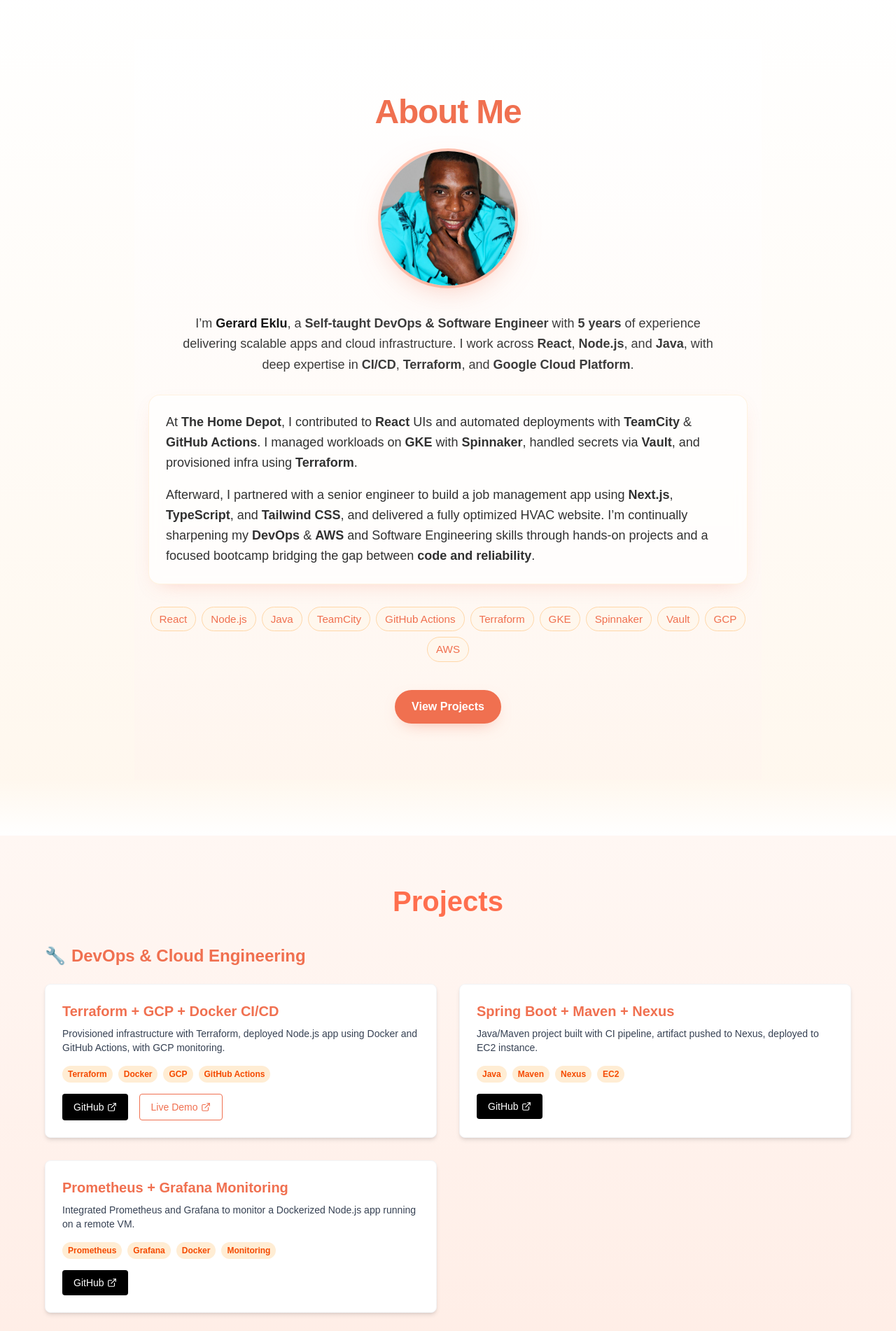
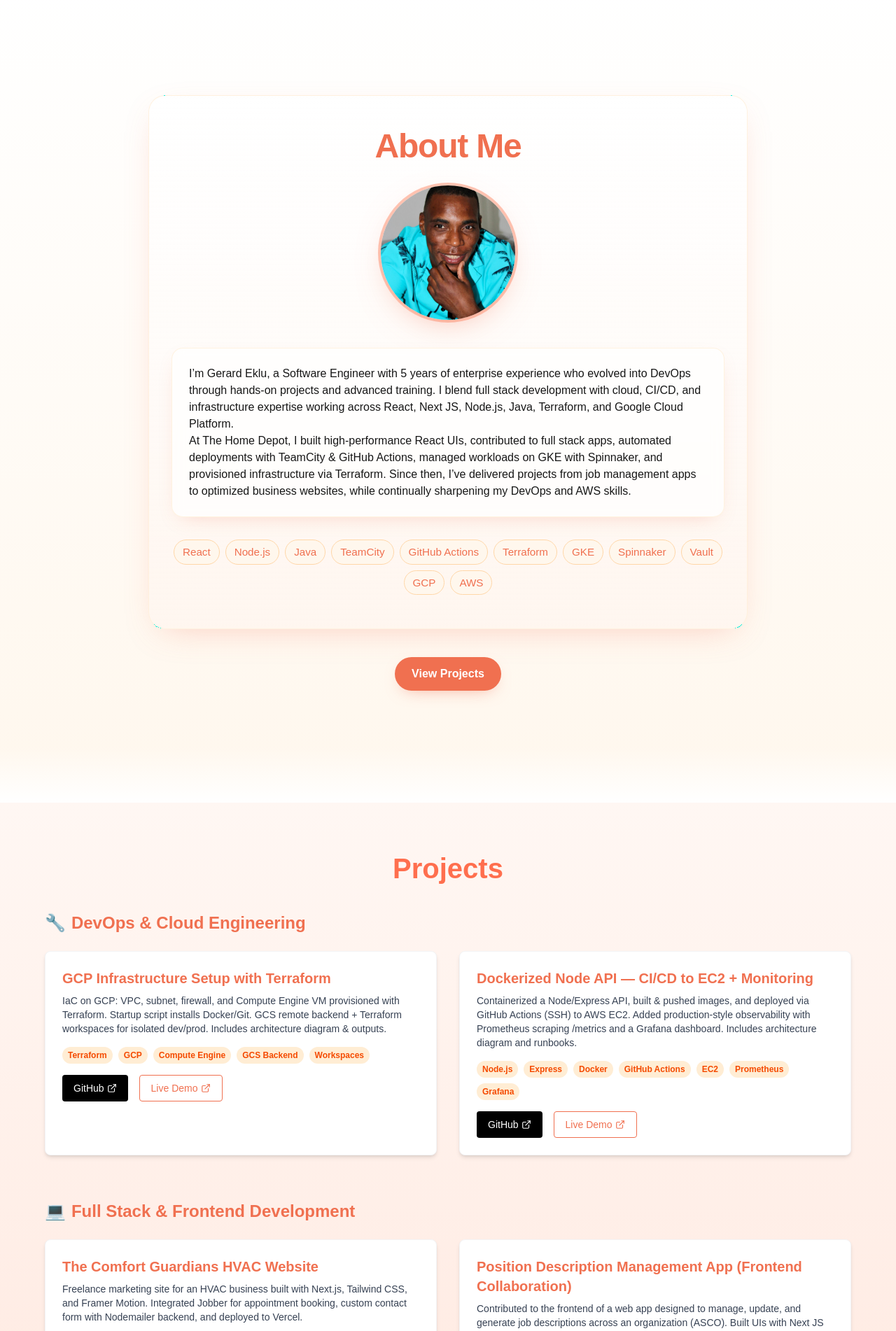
Before and after one commit to gerardinhoo/gerard-portfolio, a Next.js app: page / in a window 1280 px wide. Shown: the part 880-2782 px from the top of the page at 70% size. Built offline with nearby package versions, Linux system fonts and the light colour scheme.

Commit message:
UI updates

```diff
--- a/app/components/About.tsx
+++ b/app/components/About.tsx
@@ -5,11 +5,19 @@ import Image from 'next/image';
 
 export default function About() {
   return (
-    <section
-      id='about'
-      className='bg-[linear-gradient(180deg,#fff,rgba(255,244,238,.6))] py-16 sm:py-20'
+    <section id='about' className='py-16 sm:py-20'>
+      <div className='max-w-4xl mx-auto px-5'>
+        {/* ✅ Background wrapper from heading → tags */}
+        <div
+          className='
+            rounded-3xl
+            border border-orange-100/70
+            bg-[linear-gradient(180deg,#fff,rgba(255,244,238,.6))]
+            shadow-[0_15px_50px_-20px_rgba(240,112,80,0.35)]
+            px-5 sm:px-8 py-10 sm:py-12
+            text-center
+          '
         >
-      <div className='max-w-4xl mx-auto px-5 text-center'>
           {/* Title */}
           <h2 className='font-extrabold tracking-tight text-[#F07050] text-4xl sm:text-5xl mb-8'>
             About Me
@@ -26,57 +34,26 @@ export default function About() {
               priority
             />
           </div>
-
-        <p className='text-neutral-800/90 leading-relaxed text-base sm:text-lg max-w-3xl mx-auto'>
-          I’m{' '}
-          <span className='font-semibold text-neutral-900'>Gerard Eklu</span>, a
-          <span className='font-semibold'>
-            {' '}
-            Self-taught DevOps & Software Engineer
-          </span>{' '}
-          with
-          <span className='font-semibold'> 5 years</span> of experience
-          delivering scalable apps and cloud infrastructure. I work across{' '}
-          <span className='font-semibold'>React</span>,{' '}
-          <span className='font-semibold'>Node.js</span>, and
-          <span className='font-semibold'> Java</span>, with deep expertise in
-          <span className='font-semibold'> CI/CD</span>,{' '}
-          <span className='font-semibold'>Terraform</span>, and
-          <span className='font-semibold'> Google Cloud Platform</span>.
+          {/* Experience highlight (kept as inner card for contrast) */}
+          <div className='mt-6 sm:mt-7 text-left bg-white/70 backdrop-blur-sm rounded-2xl border border-orange-100/70 p-5 sm:p-6 shadow-[0_10px_30px_-15px_rgba(240,112,80,0.35)]'>
+            <p>
+              I’m Gerard Eklu, a Software Engineer with 5 years of enterprise
+              experience who evolved into DevOps through hands-on projects and
+              advanced training. I blend full stack development with cloud,
+              CI/CD, and infrastructure expertise working across React, Next JS,
+              Node.js, Java, Terraform, and Google Cloud Platform.
             </p>
-
-        {/* Experience highlight */}
-        <div className='mt-6 sm:mt-7 text-left bg-white/70 backdrop-blur-sm rounded-2xl border border-orange-100/70 p-5 sm:p-6 shadow-[0_10px_30px_-15px_rgba(240,112,80,0.35)]'>
-          <p className='text-neutral-800/95 leading-relaxed text-base sm:text-lg'>
-            At <span className='font-semibold'>The Home Depot</span>, I
-            contributed to
-            <span className='font-semibold'> React</span> UIs and automated
-            deployments with
-            <span className='font-semibold'> TeamCity</span> &{' '}
-            <span className='font-semibold'>GitHub Actions</span>. I managed
-            workloads on <span className='font-semibold'>GKE</span> with
-            <span className='font-semibold'> Spinnaker</span>, handled secrets
-            via
-            <span className='font-semibold'> Vault</span>, and provisioned infra
-            using
-            <span className='font-semibold'> Terraform</span>.
-          </p>
-          <p className='mt-4 text-neutral-800/95 leading-relaxed text-base sm:text-lg'>
-            Afterward, I partnered with a senior engineer to build a job
-            management app using
-            <span className='font-semibold'> Next.js</span>,{' '}
-            <span className='font-semibold'>TypeScript</span>, and
-            <span className='font-semibold'> Tailwind CSS</span>, and delivered
-            a fully optimized HVAC website. I’m continually sharpening my{' '}
-            <span className='font-semibold'>DevOps</span> &{' '}
-            <span className='font-semibold'>AWS</span> and Software Engineering
-            skills through hands-on projects and a focused bootcamp bridging the
-            gap between
-            <span className='font-semibold'> code and reliability</span>.
+            <p>
+              At The Home Depot, I built high-performance React UIs, contributed
+              to full stack apps, automated deployments with TeamCity & GitHub
+              Actions, managed workloads on GKE with Spinnaker, and provisioned
+              infrastructure via Terraform. Since then, I’ve delivered projects
+              from job management apps to optimized business websites, while
+              continually sharpening my DevOps and AWS skills.
             </p>
           </div>
 
-        {/* Quick skills badges (optional but nice) */}
+          {/* Tags (still inside the background wrapper) */}
           <div className='mt-7 sm:mt-8 flex flex-wrap justify-center gap-2'>
             {[
               'React',
@@ -99,9 +76,10 @@ export default function About() {
               </span>
             ))}
           </div>
+        </div>
 
-        {/* CTA (optional – keeps your current button style consistent) */}
-        <div className='mt-8 sm:mt-10'>
+        {/* CTA lives OUTSIDE the background wrapper */}
+        <div className='mt-8 sm:mt-10 text-center'>
           <a
             href='#projects'
             className='inline-flex items-center gap-2 rounded-full bg-[#F07050] text-white font-semibold px-6 py-3 hover:brightness-110 active:brightness-95 transition-shadow shadow-[0_8px_25px_-12px_rgba(240,112,80,0.65)]'
--- a/app/components/Footer.tsx
+++ b/app/components/Footer.tsx
@@ -1,52 +1,54 @@
-import Link from 'next/link';
+// components/Footer.tsx
 import { FaGithub, FaLinkedin, FaEnvelope } from 'react-icons/fa';
 
 export default function Footer() {
   const year = new Date().getFullYear();
 
   return (
-    <footer className='relative text-white'>
-      {/* subtle divider */}
-      <div className='h-[2px] w-full bg-gradient-to-r from-transparent via-white/25 to-transparent' />
+    <footer className='bg-[#F07050] text-white'>
+      <div className='max-w-6xl mx-auto px-6 py-10 text-center space-y-5'>
+        <div className='flex justify-center gap-4'>
+          {[
+            {
+              href: 'https://github.com/gerardinhoo',
+              label: 'GitHub',
+              Icon: FaGithub,
+            },
+            {
+              href: 'https://www.linkedin.com/in/gerard-eklu/',
+              label: 'LinkedIn',
+              Icon: FaLinkedin,
+            },
+            {
+              href: 'mailto:hello@yourdomain.com',
+              label: 'Email',
+              Icon: FaEnvelope,
+            },
+          ].map(({ href, label, Icon }) => (
+            <a
+              key={label}
+              href={href}
+              target='_blank'
+              rel='noopener noreferrer'
+              aria-label={label}
+              className='
+                inline-flex h-10 w-10 items-center justify-center rounded-full
+                bg-white/15 backdrop-blur
+                hover:bg-white/25 active:bg-white/20
+                transition ring-0 focus:outline-none focus-visible:ring-2 focus-visible:ring-white/70
+              '
+            >
+              <Icon className='text-white/95' />
+            </a>
+          ))}
+        </div>
 
-      {/* gradient footer */}
-      <div className='bg-gradient-to-r from-[#F07050] via-[#ea6a4d] to-[#F07050]'>
-        <div className='max-w-6xl mx-auto px-4 py-8 md:py-10'>
-          {/* Social row */}
-          <div className='flex items-center justify-center gap-6 mb-4'>
-            <Link
-              href='https://github.com/gerardinhoo'
-              target='_blank'
-              aria-label='GitHub'
-              className='rounded-full p-2 bg-white/10 hover:bg-white/20 transition-colors'
-            >
-              <FaGithub size={20} />
-            </Link>
-            <Link
-              href='https://linkedin.com/in//gerard-eklu-270422151/'
-              target='_blank'
-              aria-label='LinkedIn'
-              className='rounded-full p-2 bg-white/10 hover:bg-white/20 transition-colors'
-            >
-              <FaLinkedin size={20} />
-            </Link>
-            <Link
-              href='eklugerard018@gmail.com'
-              aria-label='Email'
-              className='rounded-full p-2 bg-white/10 hover:bg-white/20 transition-colors'
-            >
-              <FaEnvelope size={20} />
-            </Link>
-          </div>
-
-          {/* Copy + stack */}
-          <p className='text-center text-sm md:text-[15px] leading-relaxed'>
-            © {year} <span className='font-semibold'>Gerard Eku</span> Built
-            with <span className='font-semibold'>Next.js</span> |{' '}
-            <span className='font-semibold'>Tailwind CSS</span> |{' '}
-            <span className='font-semibold'>DevOps</span> 💻🚀
-          </p>
-        </div>
+        <p className='text-white/90'>
+          © {year} <strong>Gerard Eklu</strong>{' '}
+          <span className='text-white/80 text-sm'>
+            Built with Next.js & Tailwind CSS
+          </span>
+        </p>
       </div>
     </footer>
   );
--- a/app/components/Hero.tsx
+++ b/app/components/Hero.tsx
@@ -8,16 +8,41 @@ export default function Hero() {
       <ParticlesBackground />
       <div className='z-10 max-w-4xl mx-auto'>
         {/* Headline */}
-        <h2 className='text-3xl sm:text-4xl md:text-5xl lg:text-6xl font-extrabold mb-3 drop-shadow-lg uppercase tracking-wide'>
-          DevOps Engineer - Software Engineer - Freelance Web Developer
-        </h2>
+        <h1
+          className='
+    hidden md:flex flex-wrap items-center justify-center
+    gap-x-3 gap-y-2 font-extrabold text-white
+    md:text-[clamp(2rem,5vw,3.5rem)] [text-wrap:balance]
+    md:uppercase tracking-tight leading-tight
+  '
+        >
+          <span>DevOps Engineer</span>
+          <span className='opacity-70' />
+          <span>Full-Stack Engineer</span>
+          <span className='opacity-70' />
+          <span>Freelance Web Developer</span>
+        </h1>
+
+        {/* Mobile version (stacked) */}
+        <h1
+          className='
+    md:hidden font-extrabold text-white
+    text-3xl sm:text-4xl leading-[1.15] tracking-tight
+    [text-wrap:balance]
+  '
+        >
+          <span className='block'>DevOps Engineer</span>
+          <span className='block'>Full-Stack Engineer</span>
+          <span className='block'>Freelance Web Developer</span>
+        </h1>
 
         {/* Tagline */}
         <p className='text-base sm:text-lg md:text-xl lg:text-2xl font-medium text-white tracking-tight mb-10 max-w-3xl mx-auto'>
-          Self-Taught DevOps & Software Engineer | 5+ Years Building Scalable
-          Apps & Cloud Infrastructure From crafting sleek React UIs and
-          contributing across the full stack to automating infrastructure with
-          Terraform on GCP/AWS and delivering seamless CI/CD pipelines.
+          Self-taught engineer with 5+ years of experience delivering scalable
+          applications and cloud infrastructure. From building high-performance
+          React UIs to deploying automated, production-ready systems with
+          Terraform, Docker, and CI/CD pipelines on GCP/AWS — I bridge the gap
+          between code and cloud reliability.
         </p>
 
         {/* CTA */}
--- /dev/null
+++ b/app/components/Resume.tsx
@@ -0,0 +1,39 @@
+export default function Resume() {
+  return (
+    <section id='resume' className='scroll-mt-24 relative bg-orange-50'>
+      <div className='px-4 sm:px-6 py-16 sm:py-20 md:py-24 max-w-6xl mx-auto text-center'>
+        <h2 className='text-[clamp(2rem,6vw,3rem)] font-bold mb-6 text-[#F07050]'>
+          Resume
+        </h2>
+        <p className='text-gray-700 max-w-2xl mx-auto mb-8'>
+          Download my up-to-date resume highlighting my experience in full stack
+          development, DevOps, and cloud engineering.
+        </p>
+
+        <a
+          href='/resume.pdf'
+          target='_blank'
+          rel='noopener noreferrer'
+          className='inline-flex items-center gap-2 px-6 py-3 rounded-xl bg-[#F07050] hover:bg-[#d95d3f] transition text-white font-semibold shadow-md'
+        >
+          📄 View Resume
+        </a>
+      </div>
+
+      {/* Wave Divider */}
+      <div className='absolute bottom-0 left-0 w-full overflow-hidden leading-[0] rotate-180'>
+        <svg
+          className='relative block w-[calc(100%+1.3px)] h-16'
+          xmlns='http://www.w3.org/2000/svg'
+          preserveAspectRatio='none'
+          viewBox='0 0 1200 120'
+        >
+          <path
+            d='M321.39,56.44c58-10.79,114.16-30.13,172-41.86,82.39-16.72,168.19-17.73,250.45-.39C823.78,27,906.67,54.75,985.66,65.29c70.36,9.29,136.93,4.47,214.34-8.27v63H0V0C74.15,23.6,147.81,47.83,227,61.17,267.75,67.92,304,67.77,321.39,56.44Z'
+            fill='#ffffff'
+          ></path>
+        </svg>
+      </div>
+    </section>
+  );
+}
--- a/app/components/Skills.tsx
+++ b/app/components/Skills.tsx
@@ -26,7 +26,7 @@ const skills = [
       { name: 'Express', icon: 'express/express-original.svg' },
       { name: 'MongoDB', icon: 'mongodb/mongodb-original.svg' },
       { name: 'Next.js', icon: 'nextjs/nextjs-original.svg' },
-      { name: 'Tailwind CSS', icon: 'tailwindcss/tailwindcss-plain.svg' },
+      { name: 'Tailwind CSS', icon: '/icons/tailwindcss.svg' },
     ],
   },
   {
@@ -36,8 +36,7 @@ const skills = [
       { name: 'Linux', icon: 'linux/linux-original.svg' },
       { name: 'Bash', icon: 'bash/bash-original.svg' },
       { name: 'Jira', icon: 'jira/jira-original.svg' },
-      { name: 'VS Code', icon: 'vscode/vscode-original.svg' },
-      { name: 'Agile', icon: 'scrumalliance/scrumalliance-original.svg' },
+      { name: 'Agile', icon: '/icons/agile.svg' },
     ],
   },
 ];
--- a/app/components/projects/Projects.tsx
+++ b/app/components/projects/Projects.tsx
@@ -48,23 +48,32 @@ export default function Projects() {
           '
         >
           <ProjectCard
-            title='Terraform + GCP + Docker CI/CD'
-            description='Provisioned infrastructure with Terraform, deployed Node.js app using Docker and GitHub Actions, with GCP monitoring.'
-            tags={['Terraform', 'Docker', 'GCP', 'GitHub Actions']}
-            github='https://github.com/yourusername/terraform-gcp-docker'
-            live='https://live-demo-link.com'
+            title='GCP Infrastructure Setup with Terraform'
+            description='IaC on GCP: VPC, subnet, firewall, and Compute Engine VM provisioned with Terraform. Startup script installs Docker/Git. GCS remote backend + Terraform workspaces for isolated dev/prod. Includes architecture diagram & outputs.'
+            tags={[
+              'Terraform',
+              'GCP',
+              'Compute Engine',
+              'GCS Backend',
+              'Workspaces',
+            ]}
+            github='https://github.com/gerardinhoo/Devops-Journey/tree/main/gcp-terraform-infra'
+            live='https://raw.githubusercontent.com/gerardinhoo/Devops-Journey/main/gcp-terraform-infra/assets/architecture-diagram.png'
           />
           <ProjectCard
-            title='Spring Boot + Maven + Nexus'
-            description='Java/Maven project built with CI pipeline, artifact pushed to Nexus, deployed to EC2 instance.'
-            tags={['Java', 'Maven', 'Nexus', 'EC2']}
-            github='https://github.com/yourusername/springboot-nexus'
-          />
-          <ProjectCard
-            title='Prometheus + Grafana Monitoring'
-            description='Integrated Prometheus and Grafana to monitor a Dockerized Node.js app running on a remote VM.'
-            tags={['Prometheus', 'Grafana', 'Docker', 'Monitoring']}
-            github='https://github.com/yourusername/monitoring-stack'
+            title='Dockerized Node API — CI/CD to EC2 + Monitoring'
+            description='Containerized a Node/Express API, built & pushed images, and deployed via GitHub Actions (SSH) to AWS EC2. Added production-style observability with Prometheus scraping /metrics and a Grafana dashboard. Includes architecture diagram and runbooks.'
+            tags={[
+              'Node.js',
+              'Express',
+              'Docker',
+              'GitHub Actions',
+              'EC2',
+              'Prometheus',
+              'Grafana',
+            ]}
+            github='https://github.com/gerardinhoo/simple-node-api'
+            live='https://raw.githubusercontent.com/gerardinhoo/Devops-Journey/main/simple-node-api/assets/devops-workflow.png'
           />
         </div>
 
@@ -84,18 +93,33 @@ export default function Projects() {
 
         <div className='grid grid-cols-1 md:grid-cols-2 gap-6 sm:gap-8'>
           <ProjectCard
-            title='PitchVibe (MERN App)'
-            description='Full-stack soccer app built with React, Node, Express, and MongoDB. Dockerized with CI/CD and deployment to GCP.'
-            tags={['React', 'Node.js', 'MongoDB', 'Docker']}
-            github='https://github.com/yourusername/pitchvibe'
-            live='https://pitchvibe.com'
+            title='The Comfort Guardians HVAC Website'
+            description='Freelance marketing site for an HVAC business built with Next.js, Tailwind CSS, and Framer Motion. Integrated Jobber for appointment booking, custom contact form with Nodemailer backend, and deployed to Vercel.'
+            tags={[
+              'Next.js',
+              'Tailwind CSS',
+              'Framer Motion',
+              'TypeScript',
+              'Vercel',
+              'Nodemailer',
+              'Jobber Integration',
+              'SEO',
+            ]}
+            github='https://github.com/gerardinhoo/the-comfort-guardians'
+            live='https://www.thecomfortsguardians.com/'
           />
           <ProjectCard
-            title='Comfort Guardians HVAC Website'
-            description='Freelance site for HVAC business using Next.js, Tailwind CSS, SEO optimization, and Jobber integration. Deployed to Vercel.'
-            tags={['Next.js', 'Tailwind CSS', 'SEO', 'Jobber']}
-            github='https://github.com/yourusername/hvac-site'
-            live='https://comfortguardians.com'
+            title='Position Description Management App (Frontend Collaboration)'
+            description='Contributed to the frontend of a web app designed to manage, update, and generate job descriptions across an organization (ASCO). Built UIs with Next JS and Tailwind CSS, implemented editable forms, profile templates, and integrated with backend APIs for dynamic data handling. Collaborated with another engineer to deliver the app to a client company, deployed via AWS Amplify.'
+            tags={[
+              'Next JS',
+              'Tailwind CSS',
+              'TypeScript',
+              'AWS Amplify',
+              'Team Collaboration',
+            ]}
+            github='https://github.com/Gambia-Fintech/theexm-applications/tree/main/apps/web/features'
+            live='https://main.d22l2h3u9kpjbu.amplifyapp.com/'
           />
         </div>
       </div>
--- a/app/page.tsx
+++ b/app/page.tsx
@@ -5,6 +5,7 @@ import Contact from './components/Contact';
 import Footer from './components/Footer';
 import About from './components/About';
 import Skills from './components/Skills';
+import Resume from './components/Resume';
 
 export default function Home() {
   return (
@@ -20,6 +21,7 @@ export default function Home() {
       </section>
       <Projects />
       <Skills />
+      <Resume />
       <Contact />
       <Footer />
     </>
```
Also changed, not shown: public/icons/agile.svg (added), public/icons/tailwindcss.svg (added). Lines whose indentation alone changed are shown as unchanged.
